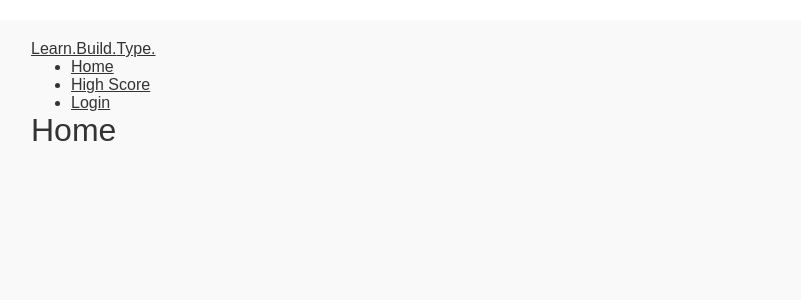
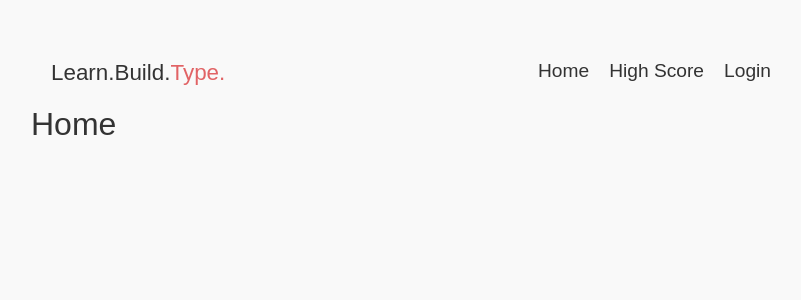
Before and after one commit to Ghoul2077/Typing-Game, a React (Create React App) app: page / in a window 1280 px wide. Shown: the top 300 px of the page, without its empty margins (229-1030 px from the left). Built offline with nearby package versions, Linux system fonts and the light colour scheme.

Commit message:
Styled the Navbar

```diff
--- a/src/components/Navbar.js
+++ b/src/components/Navbar.js
@@ -1,23 +1,32 @@
 import React from "react";
 import { Link, NavLink } from "react-router-dom";
+import {
+    StyledNavbar,
+    StyledNavbrand,
+    StyledNavItems,
+    StyledLink,
+} from "../styled/Navbar.js";
+import { Accent } from "../styled/Accents.js";
 
 export default function Navbar() {
     return (
-        <nav>
-            <Link to="/">
-                Learn.Build.<span>Type.</span>
-            </Link>
-            <ul>
+        <StyledNavbar>
+            <StyledNavbrand>
+                <Link to="/">
+                    Learn.Build.<Accent>Type.</Accent>
+                </Link>
+            </StyledNavbrand>
+            <StyledNavItems>
                 <li>
-                    <NavLink to="/">Home</NavLink>
+                    <StyledLink to="/">Home</StyledLink>
                 </li>
                 <li>
-                    <NavLink to="/highscores">High Score</NavLink>
+                    <StyledLink to="/highscores">High Score</StyledLink>
                 </li>
                 <li>
-                    <NavLink to="/login">Login</NavLink>
+                    <StyledLink to="/login">Login</StyledLink>
                 </li>
-            </ul>
-        </nav>
+            </StyledNavItems>
+        </StyledNavbar>
     );
 }
--- /dev/null
+++ b/src/styled/Accents.js
@@ -0,0 +1,5 @@
+import styled from "styled-components";
+
+export const Accent = styled.span`
+    color: #e16365;
+`
--- a/src/styled/Global.js
+++ b/src/styled/Global.js
@@ -7,6 +7,7 @@ export default createGlobalStyle`
         margin: 0;
         font-family: sans-serif;
         font-weight: 300;
+        overflow: hidden;
     }
 
     h1, h2{
--- /dev/null
+++ b/src/styled/Navbar.js
@@ -0,0 +1,34 @@
+import styled from "styled-components";
+import { NavLink } from "react-router-dom";
+
+export const StyledNavbar = styled.nav`
+    display: grid;
+    grid-template-columns: 1fr auto;
+    padding: 20px;
+`;
+
+export const StyledNavbrand = styled.div`
+    font-size: 1.4rem;
+
+    & > a {
+        text-decoration: none;
+    }
+`;
+
+export const StyledNavItems = styled.ul`
+    list-style: none;
+    padding-left: 0;
+    display: grid;
+    grid-auto-flow: column;
+    grid-gap: 20px;
+`;
+
+export const StyledLink = styled(NavLink)`
+    text-decoration: none;
+    font-size: 1.2rem;
+    transition: color 200ms;
+
+    &:hover {
+        color: #e16365;
+    }
+`;
```
